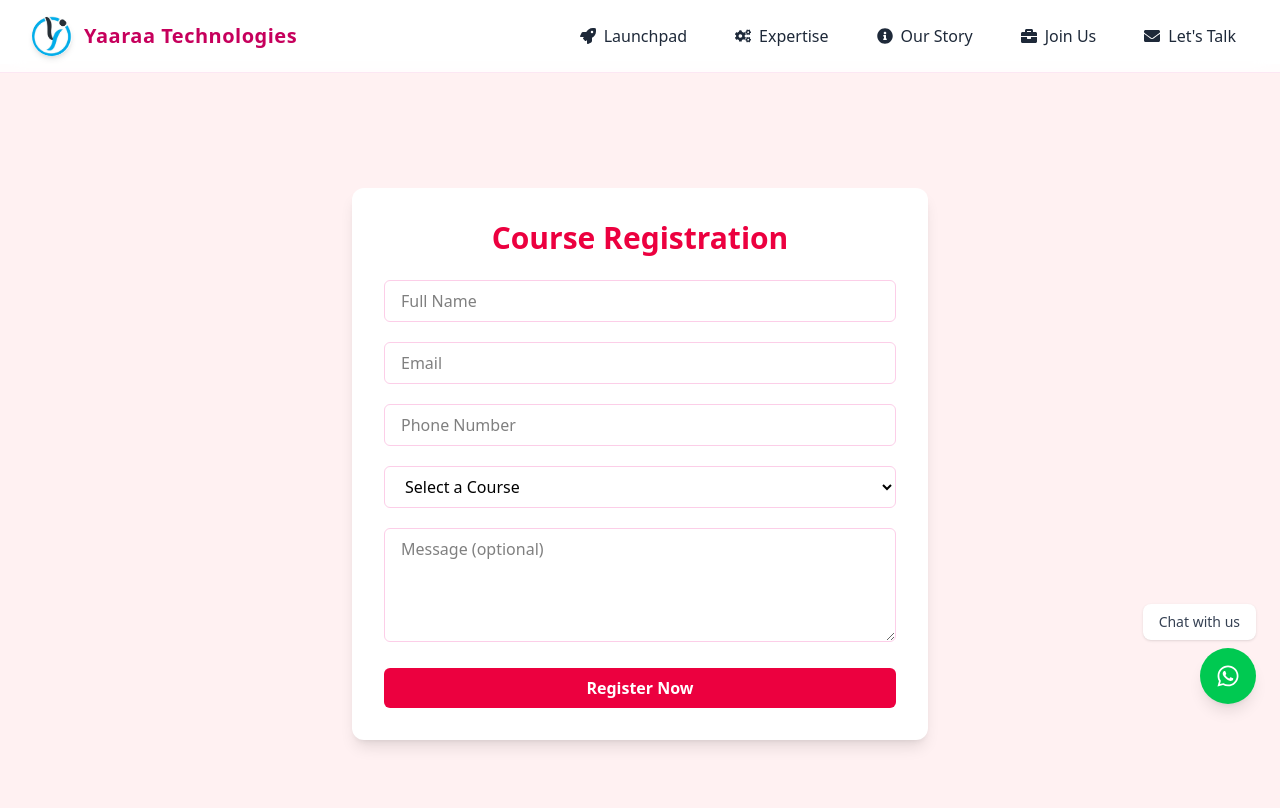
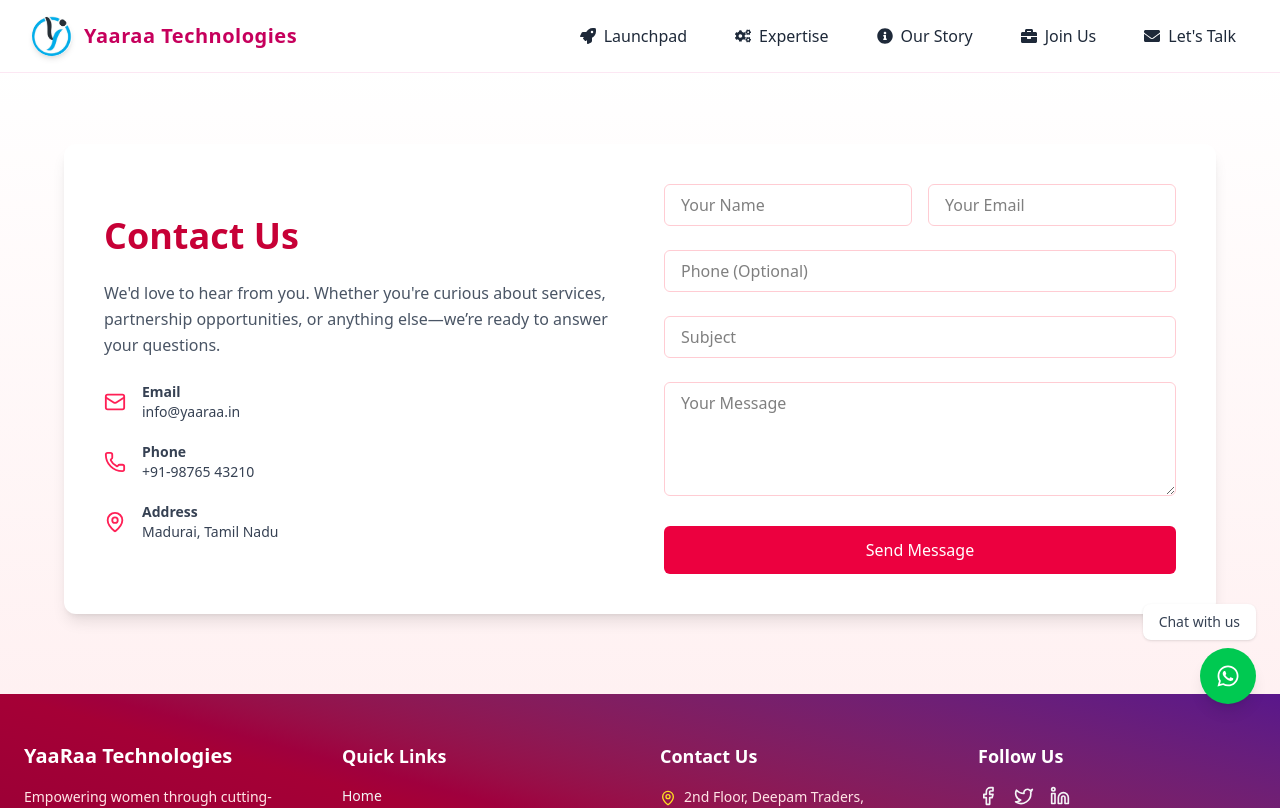
Before and after one commit to Karneya2002dev/FrontYaaraa, a React (Vite) app: page /register in a window 1280 px wide. Shown: the top 808 px of the page. Built offline with nearby package versions, Linux system fonts and the light colour scheme.

Commit message:
First Commit

```diff
--- a/src/CourseRegister.jsx
+++ b/src/CourseRegister.jsx
@@ -1,24 +1,19 @@
 import React, { useState } from 'react';
+import { Mail, Phone, MapPin } from 'lucide-react';
+import { toast, ToastContainer } from 'react-toastify';
+import 'react-toastify/dist/ReactToastify.css';
 import { useNavigate } from 'react-router-dom';
 
-const CourseRegister = () => {
-  const navigate = useNavigate();
+const Contact = () => {
   const [form, setForm] = useState({
     name: '',
     email: '',
     phone: '',
-    course: '',
+    subject: '',
     message: '',
   });
 
-  const courses = [
-    'Web Development',
-    'React & Node.js',
-    'Mobile App Development',
-    'UI/UX Design',
-    'Python with Django',
-    'Career Guidance',
-  ];
+  const navigate = useNavigate();
 
   const handleChange = (e) => {
     setForm({ ...form, [e.target.name]: e.target.value });
@@ -27,81 +22,124 @@
   const handleSubmit = async (e) => {
     e.preventDefault();
     try {
-      const res = await fetch('https://backendweb-production-04a7.up.railway.app/api/course-register', {
+      const res = await fetch(
+        // Use this line if you're using .env:
+        // `${process.env.REACT_APP_API_BASE}/api/contact`,
+
+        'https://backendweb-production-04a7.up.railway.app/api/contact', // 🔗 LIVE API
+        {
           method: 'POST',
-        headers: { 'Content-Type': 'application/json' },
+          headers: {
+            'Content-Type': 'application/json',
+          },
           body: JSON.stringify(form),
-      });
+        }
+      );
 
       const data = await res.json();
+      console.log('Backend response:', data); // ✅ Debug log
+
       if (data.success) {
-        navigate('/thankyou');
+        toast.success('✅ Message sent successfully!');
+        setForm({ name: '', email: '', phone: '', subject: '', message: '' });
+        setTimeout(() => navigate('/thankyou'), 2000);
       } else {
-        alert('Registration failed. Please try again.');
+        toast.error(data.message || '❌ Failed to send message.');
       }
     } catch (err) {
-      console.error(err);
-      alert('Server error. Please try again later.');
+      console.error('❌ Error:', err);
+      toast.error('Something went wrong. Please try again.');
     }
   };
 
   return (
-    <section className="bg-rose-50 min-h-screen flex items-center justify-center py-12 px-6">
-      <div className="bg-white shadow-lg rounded-xl p-8 w-full max-w-xl">
-        <h2 className="text-3xl font-bold text-center text-rose-600 mb-6">Course Registration</h2>
-        <form onSubmit={handleSubmit} className="space-y-5">
+    <section className="bg-gradient-to-b from-white to-rose-50 py-20 px-6 md:px-16">
+      <ToastContainer />
+      <div className="max-w-6xl mx-auto grid grid-cols-1 md:grid-cols-2 gap-12 bg-white rounded-xl shadow-lg p-10">
+        {/* Contact Info */}
+        <div className="flex flex-col justify-center space-y-6">
+          <h2 className="text-4xl font-bold text-rose-700">Contact Us</h2>
+          <p className="text-gray-600 text-base leading-relaxed">
+            We'd love to hear from you. Whether you're curious about services, partnership opportunities, or anything else—we’re ready to answer your questions.
+          </p>
+
+          <div className="space-y-5 text-sm text-gray-700">
+            <div className="flex items-center gap-4">
+              <Mail className="text-rose-500" size={22} />
+              <div>
+                <p className="font-semibold">Email</p>
+                <p>info@yaaraa.in</p>
+              </div>
+            </div>
+            <div className="flex items-center gap-4">
+              <Phone className="text-rose-500" size={22} />
+              <div>
+                <p className="font-semibold">Phone</p>
+                <p>+91-98765 43210</p>
+              </div>
+            </div>
+            <div className="flex items-center gap-4">
+              <MapPin className="text-rose-500" size={22} />
+              <div>
+                <p className="font-semibold">Address</p>
+                <p>Madurai, Tamil Nadu</p>
+              </div>
+            </div>
+          </div>
+        </div>
+
+        {/* Contact Form */}
+        <form onSubmit={handleSubmit} className="space-y-6">
+          <div className="grid grid-cols-1 sm:grid-cols-2 gap-4">
             <input
+              name="name"
               type="text"
-            name="name"
               required
-            placeholder="Full Name"
+              placeholder="Your Name"
               value={form.name}
               onChange={handleChange}
-            className="w-full border border-pink-200 px-4 py-2 rounded-md focus:ring-2 focus:ring-rose-400 outline-none"
+              className="w-full px-4 py-2 border border-rose-200 rounded-md focus:ring-2 focus:ring-rose-400 outline-none"
             />
             <input
+              name="email"
               type="email"
-            name="email"
               required
-            placeholder="Email"
+              placeholder="Your Email"
               value={form.email}
               onChange={handleChange}
-            className="w-full border border-pink-200 px-4 py-2 rounded-md focus:ring-2 focus:ring-rose-400 outline-none"
+              className="w-full px-4 py-2 border border-rose-200 rounded-md focus:ring-2 focus:ring-rose-400 outline-none"
+            />
+          </div>
+          <input
+            name="phone"
+            type="text"
+            placeholder="Phone (Optional)"
+            value={form.phone}
+            onChange={handleChange}
+            className="w-full px-4 py-2 border border-rose-200 rounded-md focus:ring-2 focus:ring-rose-400 outline-none"
           />
           <input
-            type="tel"
-            name="phone"
-            required
-            placeholder="Phone Number"
-            value={form.phone}
+            name="subject"
+            type="text"
+            placeholder="Subject"
+            value={form.subject}
             onChange={handleChange}
-            className="w-full border border-pink-200 px-4 py-2 rounded-md focus:ring-2 focus:ring-rose-400 outline-none"
+            className="w-full px-4 py-2 border border-rose-200 rounded-md focus:ring-2 focus:ring-rose-400 outline-none"
           />
-          <select
-            name="course"
-            required
-            value={form.course}
-            onChange={handleChange}
-            className="w-full border border-pink-200 px-4 py-2 rounded-md focus:ring-2 focus:ring-rose-400 outline-none"
-          >
-            <option value="">Select a Course</option>
-            {courses.map((course, index) => (
-              <option key={index} value={course}>{course}</option>
-            ))}
-          </select>
           <textarea
             name="message"
             rows="4"
-            placeholder="Message (optional)"
+            placeholder="Your Message"
+            required
             value={form.message}
             onChange={handleChange}
-            className="w-full border border-pink-200 px-4 py-2 rounded-md focus:ring-2 focus:ring-rose-400 outline-none"
+            className="w-full px-4 py-2 border border-rose-200 rounded-md focus:ring-2 focus:ring-rose-400 outline-none"
           />
           <button
             type="submit"
-            className="w-full bg-rose-600 text-white font-semibold py-2 rounded-md hover:bg-rose-700 transition"
+            className="w-full bg-rose-600 text-white py-3 rounded-md hover:bg-rose-700 transition"
           >
-            Register Now
+            Send Message
           </button>
         </form>
       </div>
@@ -109,4 +147,4 @@
   );
 };
 
-export default CourseRegister;
+export default Contact;
```
Also changed, not shown: vercel.json (added). Lines whose indentation alone changed are shown as unchanged.
